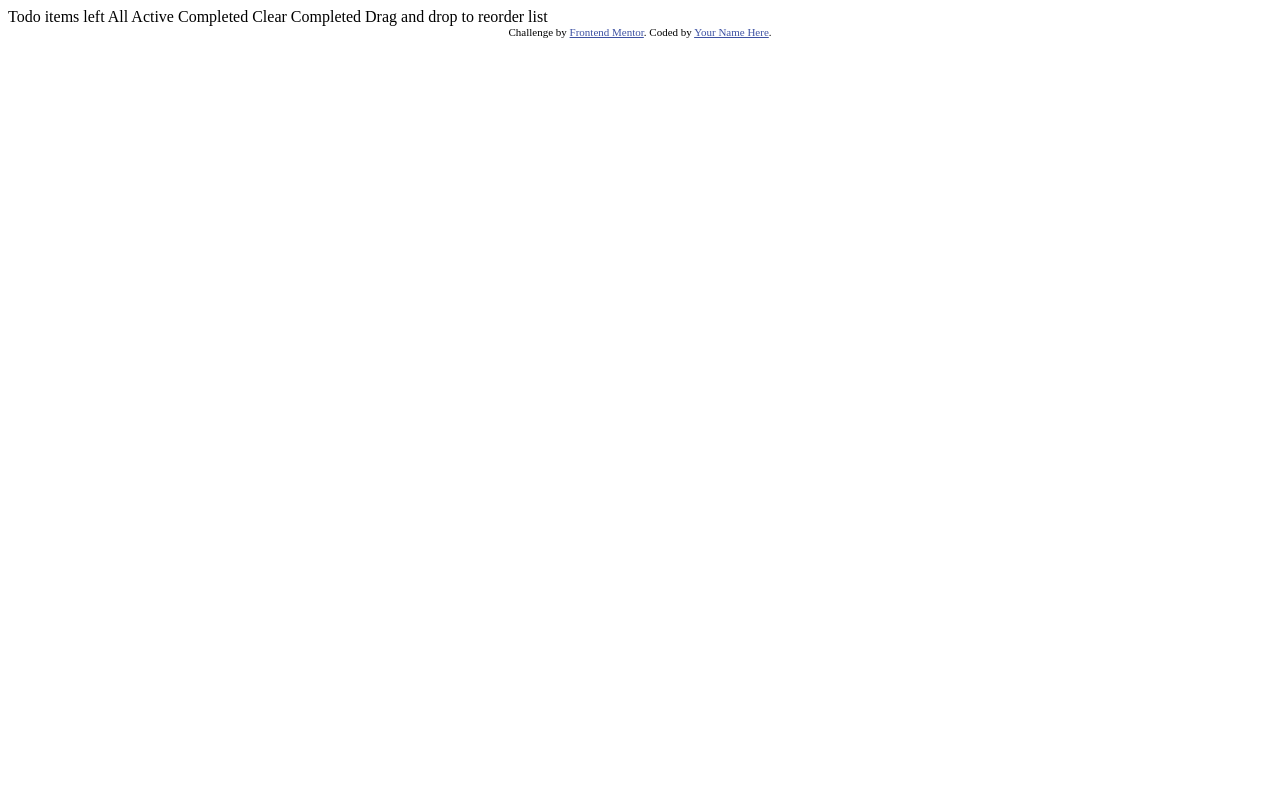
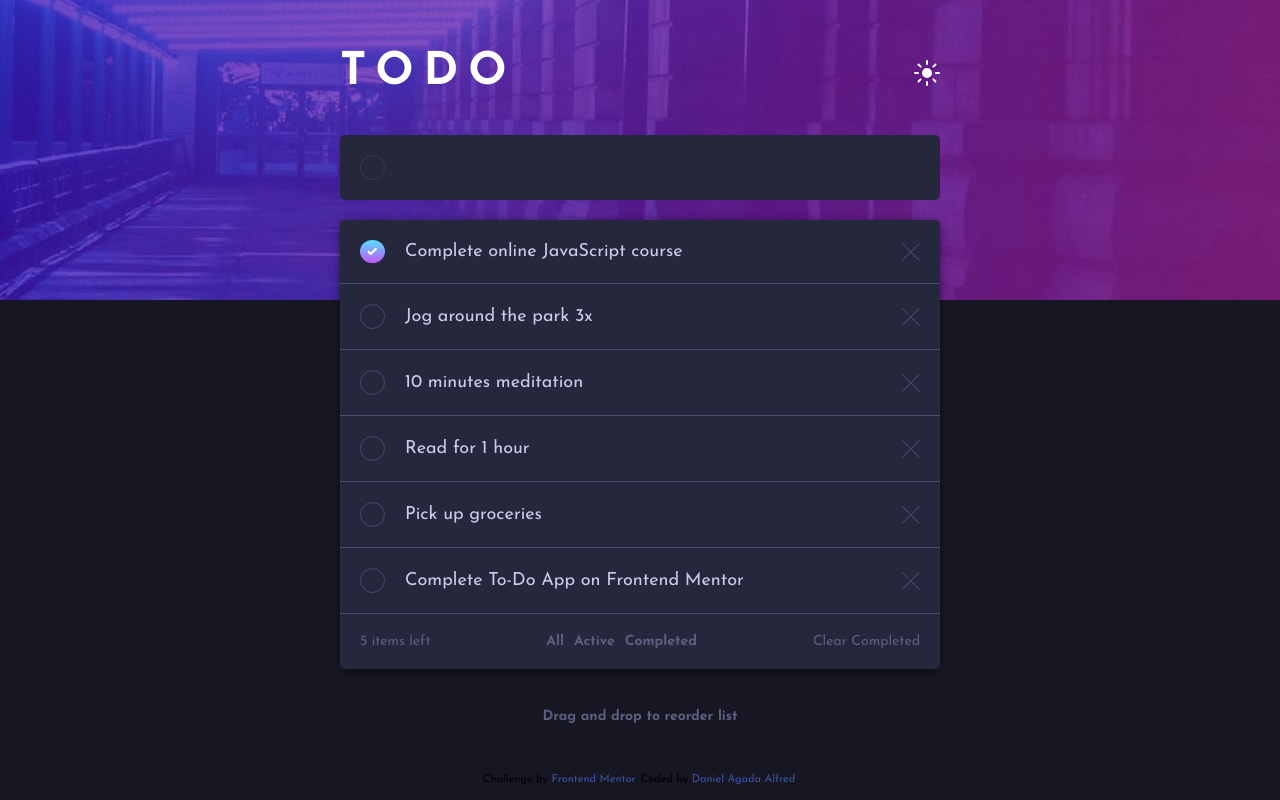
Before and after one commit to CodyDani/Frontend-Mentor-Challenges, a plain HTML site: page todo-app-main/index.html in a window 1280 px wide. Drawn offline with Linux system fonts and the light colour scheme.

Commit message:
dark mode static version

```diff
--- a/todo-app-main/index.html
+++ b/todo-app-main/index.html
@@ -1,36 +1,108 @@
 <!DOCTYPE html>
 <html lang="en">
   <head>
-  <meta charset="UTF-8">
-  <meta name="viewport" content="width=device-width, initial-scale=1.0"> <!-- displays site properly based on user's device -->
+    <meta charset="UTF-8" />
+    <meta name="viewport" content="width=device-width, initial-scale=1.0" />
+    <!-- displays site properly based on user's device -->
 
-  <link rel="icon" type="image/png" sizes="32x32" href="./images/favicon-32x32.png">
+    <link
+      rel="icon"
+      type="image/png"
+      sizes="32x32"
+      href="./images/favicon-32x32.png"
+    />
+    <link rel="stylesheet" href="style.css" />
 
     <title>Frontend Mentor | Todo app</title>
 
     <!-- Feel free to remove these styles or customise in your own stylesheet 👍 -->
     <style>
-    .attribution { font-size: 11px; text-align: center; }
-    .attribution a { color: hsl(228, 45%, 44%); }
+      .attribution {
+        font-size: 11px;
+        text-align: center;
+      }
+      .attribution a {
+        color: hsl(228, 45%, 44%);
+      }
     </style>
   </head>
   <body>
+    <section class="todo-container">
+      <div class="header">
+        <h1>Todo</h1>
+        <img src="images/icon-sun.svg" alt="" />
+      </div>
 
-  Todo
+      <div class="input">
+        <button class="submit-list"></button>
+        <input type="text" class="user-input" />
+      </div>
 
-  <!-- Add dynamic number --> items left
+      <ul class="main">
+        <li>
+          <div class="check-list">
+            <img src="images/icon-check.svg" alt="" class="checked" />
+            <span>Complete online JavaScript course</span>
+          </div>
+          <img src="images/icon-cross.svg" alt="" />
+        </li>
+        <li>
+          <div class="check-list">
+            <button class="unchecked"></button>
+            <span>Jog around the park 3x</span>
+          </div>
+          <img src="images/icon-cross.svg" alt="" />
+        </li>
+        <li>
+          <div class="check-list">
+            <button class="unchecked"></button>
+            <span>10 minutes meditation</span>
+          </div>
+          <img src="images/icon-cross.svg" alt="" />
+        </li>
+        <li>
+          <div class="check-list">
+            <button class="unchecked"></button>
+            <span>Read for 1 hour</span>
+          </div>
+          <img src="images/icon-cross.svg" alt="" />
+        </li>
+        <li>
+          <div class="check-list">
+            <button class="unchecked"></button>
+            <span>Pick up groceries</span>
+          </div>
+          <img src="images/icon-cross.svg" alt="" />
+        </li>
+        <li>
+          <div class="check-list">
+            <button class="unchecked"></button>
+            <span>Complete To-Do App on Frontend Mentor</span>
+          </div>
+          <img src="images/icon-cross.svg" alt="" />
+        </li>
 
-  All
-  Active
-  Completed
+        <div class="main-footer">
+          <span class="item-left">5 items left</span>
+          <span class="state">
+            <a href="#">All</a>
+            <a href="#">Active</a>
+            <a href="#">Completed</a>
+          </span>
+          <a href="#">Clear Completed</a>
+        </div>
+      </ul>
 
-  Clear Completed
-
-  Drag and drop to reorder list
+      <p class="footer-info">Drag and drop to reorder list</p>
+    </section>
 
     <div class="attribution">
-    Challenge by <a href="https://www.frontendmentor.io?ref=challenge" target="_blank">Frontend Mentor</a>.
-    Coded by <a href="#">Your Name Here</a>.
+      Challenge by
+      <a href="https://www.frontendmentor.io?ref=challenge" target="_blank"
+        >Frontend Mentor</a
+      >. Coded by <a href="#">Daniel Agada Alfred</a>.
     </div>
+
+    <script src="script.js"></script>
   </body>
 </html>
--- /dev/null
+++ b/todo-app-main/style.css
@@ -0,0 +1,160 @@
+@import url("https://fonts.googleapis.com/css2?family=Inter:opsz,wght@14..32,100..900&family=Josefin+Sans:ital,wght@0,100..700;1,100..700&display=swap");
+
+:root {
+  --gradient: linear-gradient(hsl(192, 100%, 67%), hsl(280, 87%, 65%));
+}
+
+* {
+  padding: 0;
+  margin: 0;
+  box-sizing: border-box;
+}
+
+body {
+  background: hsl(235, 21%, 11%);
+  background-image: url("images/bg-desktop-dark.jpg");
+  background-repeat: no-repeat;
+  background-position: top;
+  font-size: 18px;
+  font-family: "Josefin Sans", sans-serif;
+}
+
+li {
+  list-style-type: none;
+}
+
+a {
+  color: inherit;
+  text-decoration: none;
+}
+
+.todo-container {
+  display: flex;
+  flex-direction: column;
+  align-items: center;
+  justify-content: center;
+  align-items: center;
+  margin: 50px auto;
+  max-width: 600px;
+}
+
+.todo-container .header {
+  display: flex;
+  align-items: center;
+  justify-content: space-between;
+  width: 100%;
+  margin-bottom: 40px;
+}
+
+.todo-container .header h1 {
+  text-transform: uppercase;
+  color: #fff;
+  font-size: 250%;
+  letter-spacing: 10px;
+}
+
+.todo-container .input {
+  background: hsl(235, 24%, 19%);
+  width: 100%;
+  padding: 20px;
+  border-radius: 5px;
+  display: flex;
+  gap: 20px;
+  align-items: center;
+  margin-bottom: 20px;
+}
+
+.todo-container .input .user-input {
+  outline: none;
+  border: none;
+  background: transparent;
+  color: hsl(234, 39%, 85%);
+  font-family: inherit;
+  font-size: 20px;
+}
+
+.todo-container .input button {
+  background-color: transparent;
+  border: 1px solid hsl(237, 14%, 26%);
+  height: 25px;
+  width: 25px;
+  border-radius: 50%;
+  cursor: pointer;
+}
+
+.todo-container .main {
+  background: hsl(235, 24%, 19%);
+  width: 100%;
+  border-radius: 5px;
+  color: hsl(234, 39%, 85%);
+  box-shadow: 0 2px 10px rgba(0, 0, 0, 0.5);
+  margin-bottom: 40px;
+}
+
+.todo-container .main li {
+  display: flex;
+  align-items: center;
+  justify-content: space-between;
+  padding: 20px;
+  border-bottom: 1px solid hsl(235, 19%, 35%);
+  cursor: pointer;
+}
+
+.todo-container .main li .check-list {
+  display: flex;
+  align-items: center;
+  gap: 20px;
+}
+
+.todo-container .main li .checked {
+  background: var(--gradient);
+  border-radius: 50%;
+  padding: 7px;
+}
+
+.todo-container .main li .unchecked {
+  border: 1px solid hsl(235, 19%, 35%);
+  border-radius: 50%;
+  height: 25px;
+  width: 25px;
+  background: transparent;
+}
+
+.todo-container .main li .unchecked:hover {
+  border: 1px solid hsl(280, 87%, 65%);
+}
+
+.todo-container .main-footer {
+  padding: 20px;
+  align-self: flex-end;
+  font-size: 14px;
+  display: flex;
+  justify-content: space-between;
+  color: hsl(235, 16%, 43%);
+}
+
+.todo-container .main-footer a {
+  color: hsl(235, 16%, 43%);
+}
+
+.todo-container .main-footer a:hover {
+  color: hsl(234, 39%, 85%);
+}
+
+.todo-container .main-footer .state {
+  font-weight: 700;
+  display: flex;
+  justify-content: space-between;
+  align-items: center;
+  gap: 10px;
+}
+
+.todo-container .main-footer .state a:active {
+  color: hsl(220, 98%, 61%);
+}
+
+.footer-info {
+  font-size: 14px;
+  font-weight: 700;
+  color: hsl(235, 16%, 43%);
+}
```
Also changed, not shown: todo-app-main/script.js (added). Lines whose indentation alone changed are shown as unchanged.
